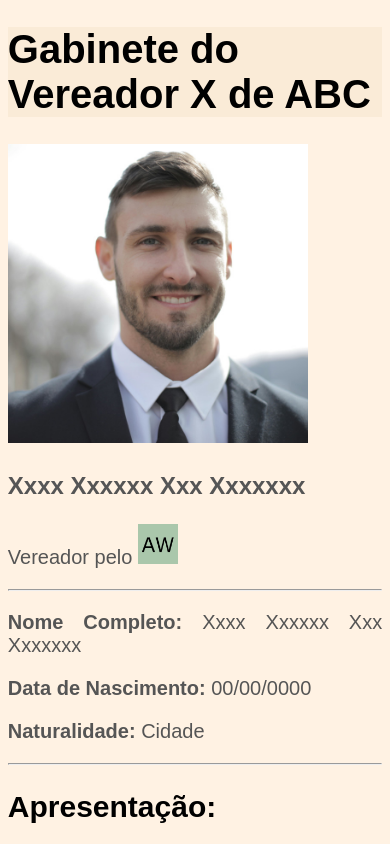
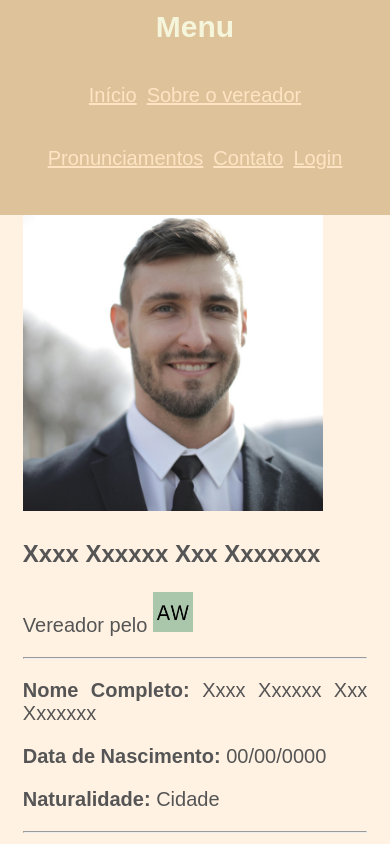
Before and after one commit to cristianogomesdpf/Gabinete, a plain HTML site: page index.html in a window 390 px wide. Shown: the top 844 px of the page. Drawn offline with Linux system fonts and the light colour scheme.

Commit message:
forth commit

```diff
--- a/assets/gabstyle.css
+++ b/assets/gabstyle.css
@@ -33,3 +33,66 @@ iframe {
         margin-right: 0;
     }
 }
+
+.sidebar {
+    width: 200px;
+    height: 100vh;
+    background-color: #ddc29a;
+    color: beige;
+    padding: 20px;
+    box-sizing: border-box;
+    position: fixed;
+    top: 0;
+    left: 0;
+}
+
+.sidebar h2 {
+    margin-top: 0;
+    font-size: 1.5em;
+}
+
+.sidebar ul {
+    list-style-type: none;
+    padding: 0;
+}
+
+.sidebar li {
+    margin: 15px 0;
+}
+
+.sidebar a {
+    color: bisque;
+}
+
+.main {
+    margin-left: 220px;
+    padding: 20px;
+    max-width: 900px;
+    box-sizing: border-box;
+}
+
+@media (max-width: 780px) {
+    .sidebar {
+        width: 100%;
+        height: auto;
+        float: none;
+        padding: 10px;
+        text-align: center;
+    }
+
+    .sidebar ul {
+        display: flex;
+        justify-content: center;
+        flex-wrap: wrap;
+        gap: 10px;
+    }
+
+    .sidebarli {
+        margin: 5px;
+    }
+
+    .main {
+        margin-left: 0;
+        padding: 15px;
+    }
+}
--- a/index.html
+++ b/index.html
@@ -8,33 +8,56 @@
     <link rel="stylesheet" href="assets/gabstyle.css">
 </head>
 <body>
+    <div class="sidebar">
+        <h2>Menu</h2>
+        <ul>
+            <li><a href="#">Início</a></li>
+            <li><a href="#apresentacao">Sobre o vereador</a></li>
+            <li><a href="#pronunciamentos">Pronunciamentos</a></li>
+            <li><a href="pag2.html" target="_self" rel="next">Contato</a></li>
+            <li><a href="login.html" target="_self" rel="next">Login</a></li>
+        </ul>
+    </div>
+
+    <div class="main">
+
         <h1>Gabinete do Vereador X de ABC</h1>
+
         <img src="images/foto.jpg" width="300" alt="Foto do vereador">
         <p style="font-size: 1.2em;"><strong>Xxxx Xxxxxx Xxx Xxxxxxx</strong></p>
         <p>Vereador pelo <img src="images/partido.jpg" width="40" alt="Foto do partido"></p>
+
         <hr>
+
         <p><strong>Nome Completo:</strong> Xxxx Xxxxxx Xxx Xxxxxxx</p>
         <p><strong>Data de Nascimento:</strong> 00/00/0000</p>
         <p><strong>Naturalidade:</strong> Cidade</p>
+
         <hr>
-    <h2>Apresentação:</h2>
+
+        <h2 id="apresentacao">Apresentação:</h2>
+
         <p>    Xxxx Xxxxxx Xxx Xxxxxxx, vereador do munícipio de ABC pelo partido AW, natural da cidade A, é (emprego/formação/especialidade) e apoia Lorem ipsum dolor sit amet consectetur, adipisicing elit. Vel dolores nesciunt eos quia facere! Perferendis nam ratione, officiis voluptas nesciunt illum tenetur qui quibusdam molestiae sed sequi officia, quaerat dolore! Lorem ipsum dolor sit amet consectetur adipisicing elit. Veniam accusantium quod accusamus natus, quo debitis architecto facere mollitia quisquam nisi temporibus voluptatum quibusdam delectus doloribus sapiente sequi explicabo sed voluptas.</p>
         <p>     Lorem, ipsum dolor sit amet consectetur adipisicing elit. Perferendis itaque sunt ea maiores fuga nesciunt culpa voluptatum reiciendis enim possimus expedita quis, incidunt eaque consequuntur neque aliquid fugit illum hic? Lorem ipsum dolor sit amet consectetur adipisicing elit. Amet neque totam labore, recusandae laborum sint hic maxime velit assumenda! Corrupti consectetur incidunt inventore fuga corporis rerum repellat fugiat nihil possimus.</p>
         <p>     Lorem ipsum dolor sit amet, consectetur adipisicing elit. Officiis, repellendus modi tempore laboriosam, ullam impedit maiores nesciunt asperiores eum porro pariatur dolorem libero et non, accusantium sunt tenetur cupiditate provident. Lorem, ipsum dolor sit amet consectetur adipisicing elit. Maiores excepturi fuga mollitia veniam recusandae aliquam cum ullam qui veritatis earum? Optio aliquam, quam magnam reprehenderit nihil itaque voluptatem ad exercitationem.</p>
+
         <hr>
-    <h2>Pronunciamentos do vereador:</h2>
+
+        <h2 id="pronunciamentos">Pronunciamentos do vereador:</h2>
 
         <iframe src="https://www.youtube.com/embed/ktxuIPCBO2M?si=ODaav8n9sQnDImGQ"></iframe>
         <iframe src="https://www.youtube.com/embed/ZdxezXw8PqQ?si=lR9dmgPjEJemIIf-"></iframe>
         <iframe src="https://www.youtube.com/embed/9ed4ox4Hf94?si=8-14RbDQmFscDKMk"></iframe>
 
         <br style="clear: both; display: block;">
-
         <hr>
         <br>
         <p style="text-align: right;"><a href="login.html" target="_self" rel="next">Faça o login aqui</a></p>
         <p style="color: black; text-align: right;">Caso já tenha feito o login, <a href="pag2.html" target="_self" rel="next">fale com o vereador aqui</a></p>
+
         <br>
+    </div>
+
 
 </body>
 </html>
```
Also changed, not shown: login.html (+9 -0 lines), pag2.html (+9 -1 lines). Lines whose indentation alone changed are shown as unchanged.
